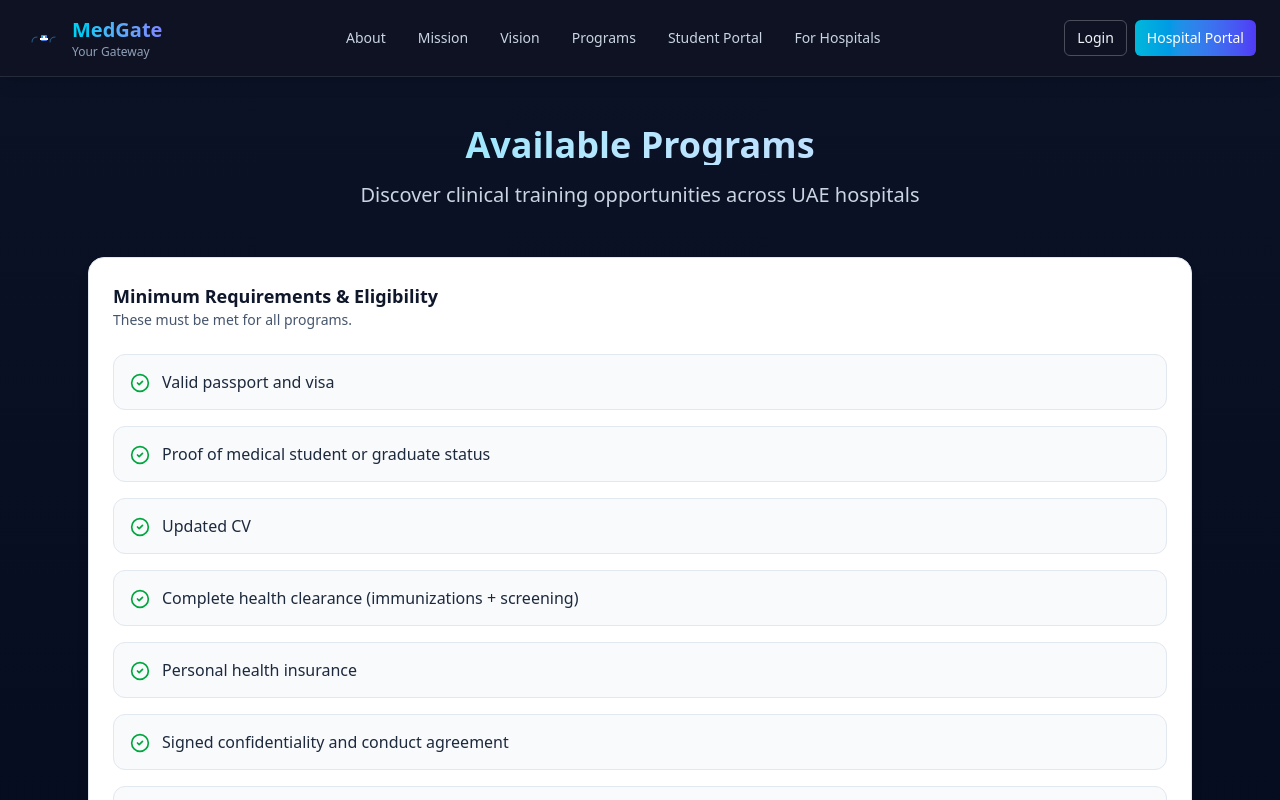
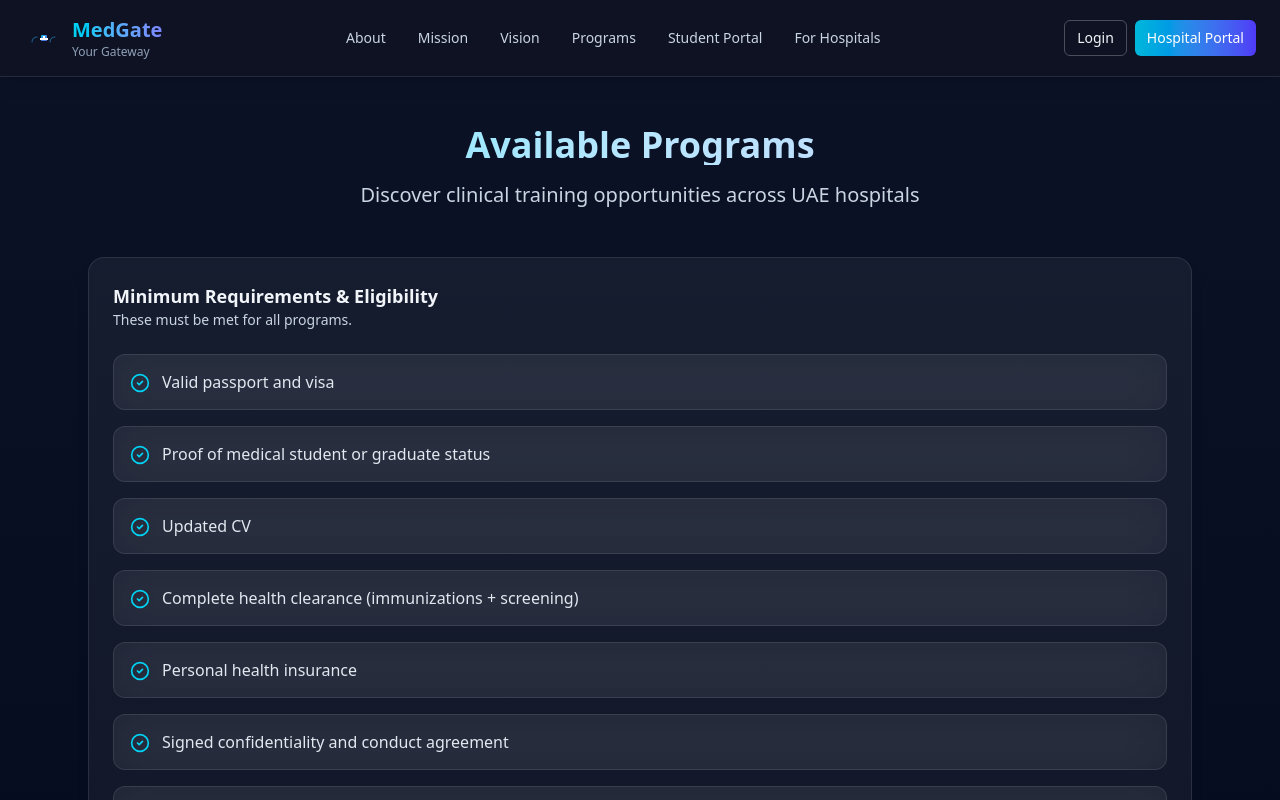
Before and after one commit to s1business84-hub/medgatefinal, a Next.js app in the folder medgate/: page /programs in a window 1280 px wide. Shown: the top 800 px of the page. Built offline with nearby package versions, Linux system fonts and the light colour scheme.

Commit message:
Adjust 'Medical Training' heading on for-hospitals page - single line with proper spacing

```diff
--- a/medgate/app/for-hospitals/page.tsx
+++ b/medgate/app/for-hospitals/page.tsx
@@ -44,8 +44,7 @@ export default function ForHospitalsPage() {
             </div>
           </div>
           <h1 className="text-4xl md:text-6xl font-bold text-slate-100 mb-6">
-            Empower Your <span className="block">Medical <br />
-            <AnimatedGradientText>Training</AnimatedGradientText></span>
+            Empower Your <span className="block"><AnimatedGradientText>Medical&nbsp;&nbsp;Training</AnimatedGradientText></span>
           </h1>
           <p className="text-lg md:text-xl text-slate-300 max-w-3xl mx-auto leading-relaxed mb-8">
             Streamline your medical education programs with our comprehensive platform.
--- a/medgate/components/eligibility-checker.tsx
+++ b/medgate/components/eligibility-checker.tsx
@@ -18,11 +18,11 @@ export function EligibilityChecker() {
     <motion.div
       initial={{ opacity: 0, y: 20 }}
       animate={{ opacity: 1, y: 0 }}
-      className="bg-white rounded-2xl shadow-lg border border-slate-200 p-4 sm:p-6 mb-8"
+      className="rounded-2xl border border-white/10 bg-white/5 backdrop-blur-xl shadow-lg p-4 sm:p-6 mb-8"
     >
       <div className="mb-4 sm:mb-6">
-        <h3 className="text-base sm:text-lg font-semibold text-slate-900">Minimum Requirements & Eligibility</h3>
-        <p className="text-xs sm:text-sm text-slate-600">These must be met for all programs.</p>
+        <h3 className="text-base sm:text-lg font-semibold text-slate-100">Minimum Requirements & Eligibility</h3>
+        <p className="text-xs sm:text-sm text-slate-300">These must be met for all programs.</p>
       </div>
 
       <div className="space-y-3 sm:space-y-4">
@@ -32,15 +32,15 @@ export function EligibilityChecker() {
             initial={{ opacity: 0, x: -10 }}
             animate={{ opacity: 1, x: 0 }}
             transition={{ delay: index * 0.05 }}
-            className="flex items-start gap-3 p-3 sm:p-4 rounded-xl border border-slate-200 bg-slate-50"
+            className="flex items-start gap-3 p-3 sm:p-4 rounded-xl border border-white/10 bg-white/5 backdrop-blur-xl"
           >
-            <CheckCircle2 className="w-5 h-5 text-green-600 mt-0.5" />
-            <p className="text-sm sm:text-base text-slate-800 leading-snug">{item}</p>
+            <CheckCircle2 className="w-5 h-5 text-cyan-400 mt-0.5" />
+            <p className="text-sm sm:text-base text-slate-200 leading-snug">{item}</p>
           </motion.div>
         ))}
       </div>
 
-      <div className="mt-6 p-4 rounded-xl bg-indigo-50 border border-indigo-100 text-sm text-indigo-800">
+      <div className="mt-6 p-4 rounded-xl bg-gradient-to-r from-cyan-500/10 to-indigo-500/10 border border-cyan-400/30 text-sm text-slate-200">
         Additional requirements may apply depending on the hospital and program.
       </div>
     </motion.div>
```
